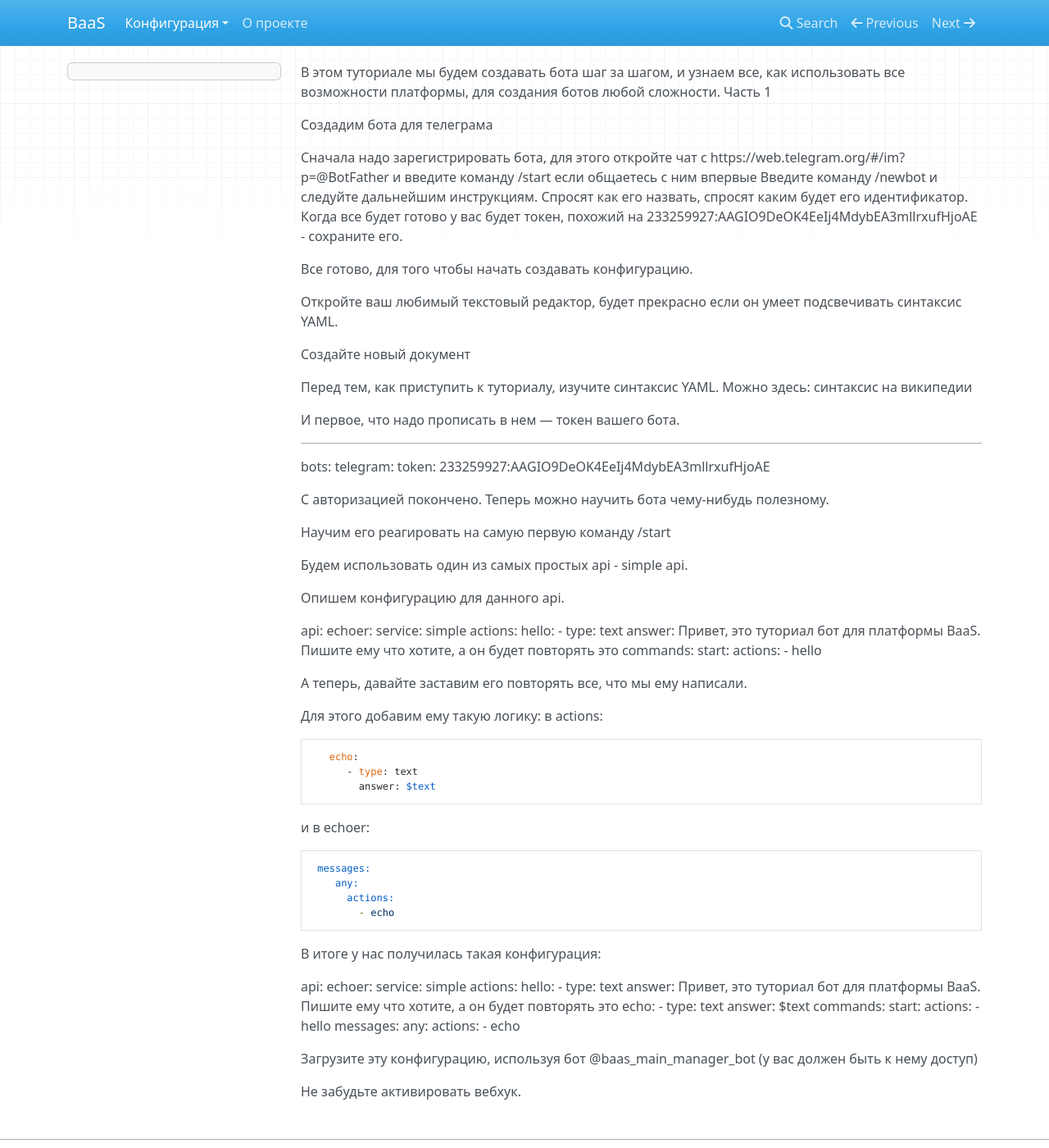
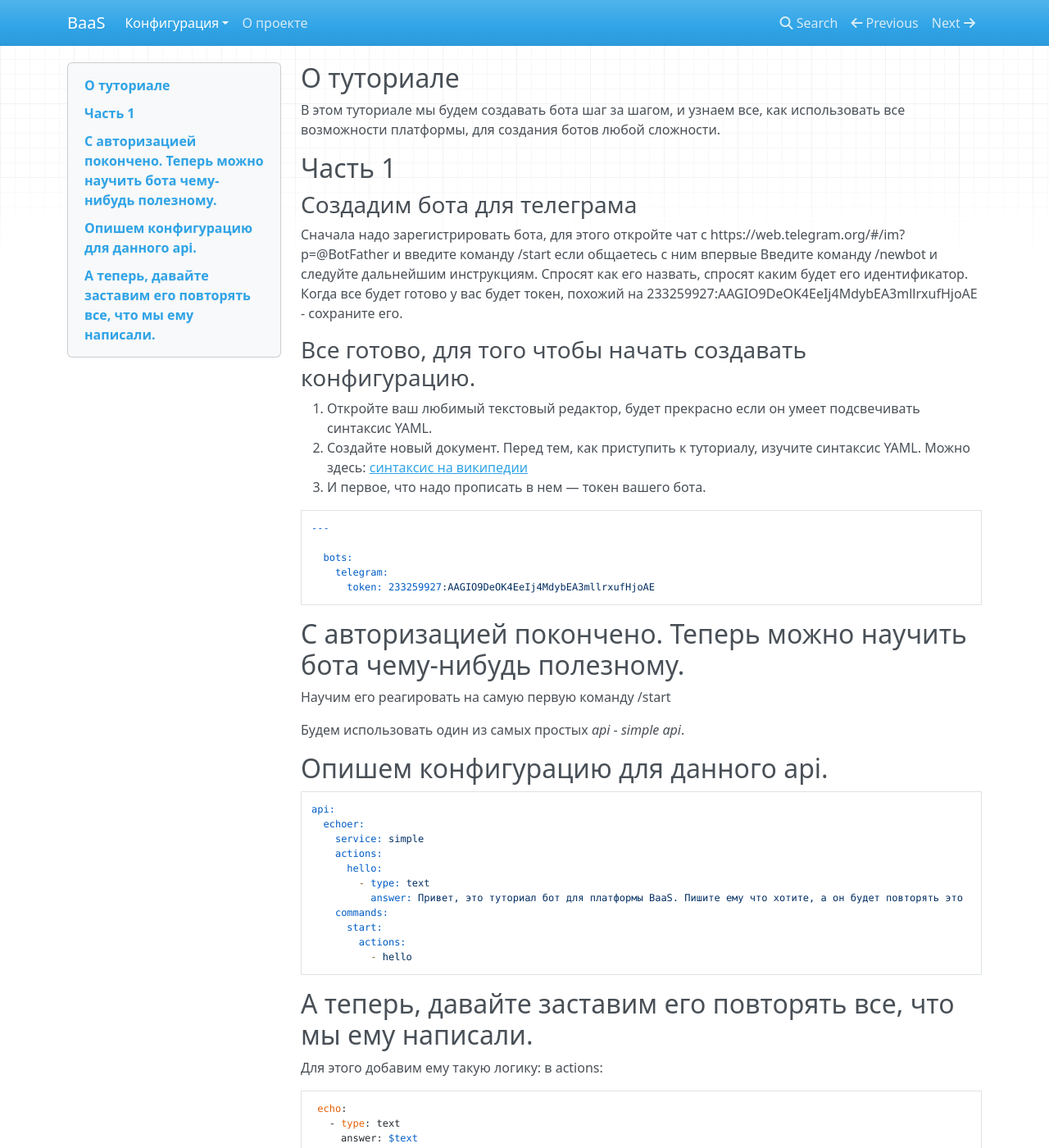
Before and after one commit to MNTTeam/baas.docs, an MkDocs documentation site: the page built from docs/configuration/tutorial.md, in a window 1280 px wide and 1400 px high. Shown: the whole window at 82% size. Built offline with MkDocs 1.6.1, drawn with Linux system fonts in a browser that asks for light colours; nearby versions of some CDN libraries; old or Windows-style settings are respelled for this version of MkDocs; some of the changed text lies outside the part shown.

Commit message:
formatting

````diff
--- a/docs/configuration/tutorial.md
+++ b/docs/configuration/tutorial.md
@@ -1,69 +1,77 @@
+## О туториале
 В этом туториале мы будем создавать бота шаг за шагом, и узнаем все, как использовать все возможности платформы, для создания ботов любой сложности.
-Часть 1
 
-Создадим бота для телеграма
+## Часть 1
+
+### Создадим бота для телеграма
 
 Сначала надо зарегистрировать бота, для этого откройте чат с https://web.telegram.org/#/im?p=@BotFather и введите команду /start если общаетесь с ним впервые
 Введите команду /newbot и следуйте дальнейшим инструкциям. Спросят как его назвать, спросят каким будет его идентификатор.
 Когда все будет готово у вас будет токен, похожий на 233259927:AAGIO9DeOK4EeIj4MdybEA3mllrxufHjoAE - сохраните его.
 
-Все готово, для того чтобы начать создавать конфигурацию.
+### Все готово, для того чтобы начать создавать конфигурацию.
 
-Откройте ваш любимый текстовый редактор, будет прекрасно если он умеет подсвечивать синтаксис YAML.
+1. Откройте ваш любимый текстовый редактор, будет прекрасно если он умеет подсвечивать синтаксис YAML.
+1. Создайте новый документ. Перед тем, как приступить к туториалу, изучите синтаксис YAML. Можно здесь:
+[синтаксис на википедии](https://ru.wikipedia.org/wiki/YAML)
+1. И первое, что надо прописать в нем — токен вашего бота.
 
-Создайте новый документ
+```
+---
 
-Перед тем, как приступить к туториалу, изучите синтаксис YAML. Можно здесь:
-синтаксис на википедии
+  bots:
+    telegram:
+      token: 233259927:AAGIO9DeOK4EeIj4MdybEA3mllrxufHjoAE
+```
 
-И первое, что надо прописать в нем — токен вашего бота.
+## С авторизацией покончено. Теперь можно научить бота чему-нибудь полезному.
 
+Научим его реагировать на самую первую команду /start
+
+Будем использовать один из самых простых *api* - *simple api*.
+
+## Опишем конфигурацию для данного api.
+
+```
+api:
+  echoer:
+    service: simple
+    actions:
+      hello:
+        - type: text
+          answer: Привет, это туториал бот для платформы BaaS. Пишите ему что хотите, а он будет повторять это
+    commands:
+      start:
+        actions:
+          - hello
+```
+
+## А теперь, давайте заставим его повторять все, что мы ему написали.
+
+Для этого добавим ему такую логику:
+в actions:
+
+     echo:
+       - type: text
+         answer: $text
+
+и в echoer:
+
+     messages:
+       any:
+         actions:
+           - echo
+
+В итоге у нас получилась такая конфигурация:
+
+```
 ---
 
   bots:
     telegram:
       token: 233259927:AAGIO9DeOK4EeIj4MdybEA3mllrxufHjoAE
 
-
-С авторизацией покончено. Теперь можно научить бота чему-нибудь полезному.
-
-Научим его реагировать на самую первую команду /start
-
-Будем использовать один из самых простых api - simple api.
-
-Опишем конфигурацию для данного api.
-
-api:
-    echoer:
-      service: simple
-      actions:
-        hello:
-          - type: text
-            answer: Привет, это туториал бот для платформы BaaS. Пишите ему что хотите, а он будет повторять это
-      commands:
-        start:
-          actions:
-            - hello
-
-А теперь, давайте заставим его повторять все, что мы ему написали.
-
-Для этого добавим ему такую логику:
-в actions:
-
-       echo:
-          - type: text
-            answer: $text
-
-и в echoer:
-
-     messages:
-        any:
-          actions:
-            - echo
-
-В итоге у нас получилась такая конфигурация:
-
- api:
+  api:
     echoer:
       service: simple
       actions:
@@ -81,6 +89,7 @@ api:
         any:
           actions:
             - echo
+```
 
 Загрузите эту конфигурацию, используя бот @baas_main_manager_bot (у вас должен быть к нему доступ)
 
````
Also changed, not shown: docs/configuration/glossary.md (+6 -6 lines), docs/configuration/intro.md (+3 -1 lines), docs/configuration/tutorial.yml (added, +25 -0 lines).
